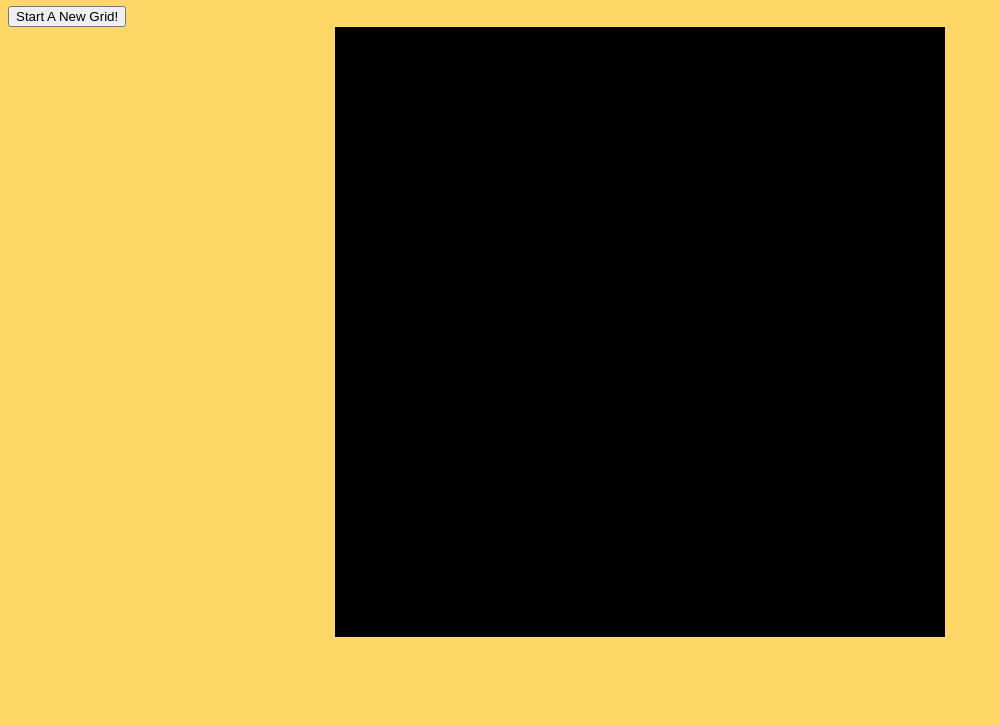
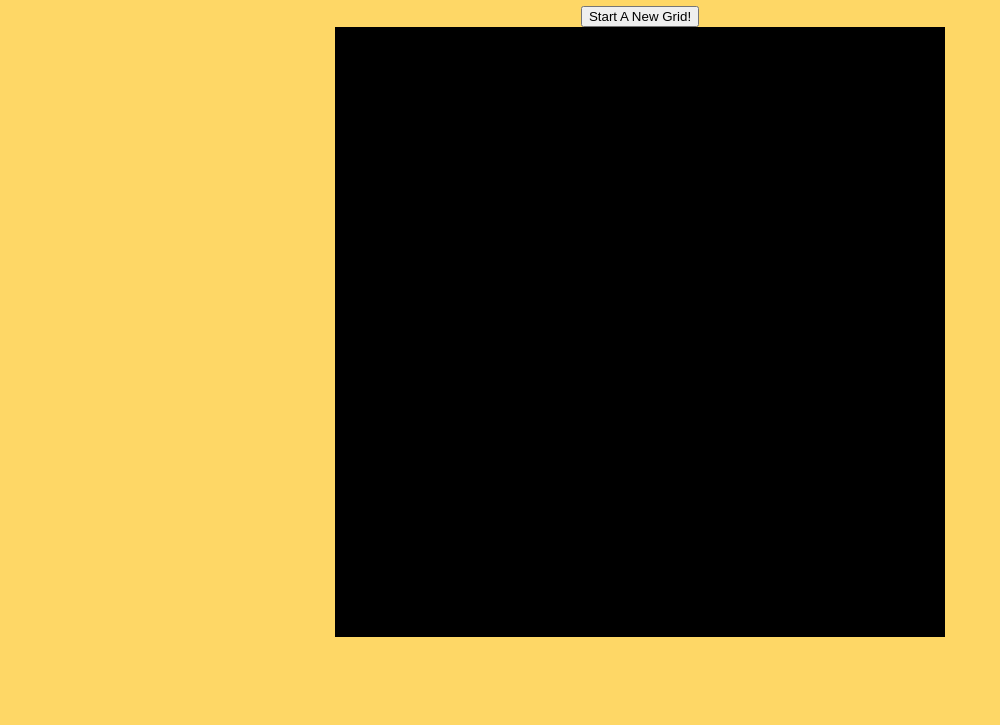
Before and after one commit to adammmusial/project-sketch, a website: page index.html in a window 1280 px wide. Shown: the part 75-800 px from the top of the page, without its empty margins (0-1000 px from the left). Drawn offline with Linux system fonts and the light colour scheme; a web font is replaced by a local one.

Commit message:
feat: add header styling

```diff
--- a/css/squares.css
+++ b/css/squares.css
@@ -20,3 +20,7 @@ body {
 	background-color: #fed766;
 	font-family: 'Baloo Bhai', cursive;
 }
+
+#header{
+	text-align: center;
+}
```
